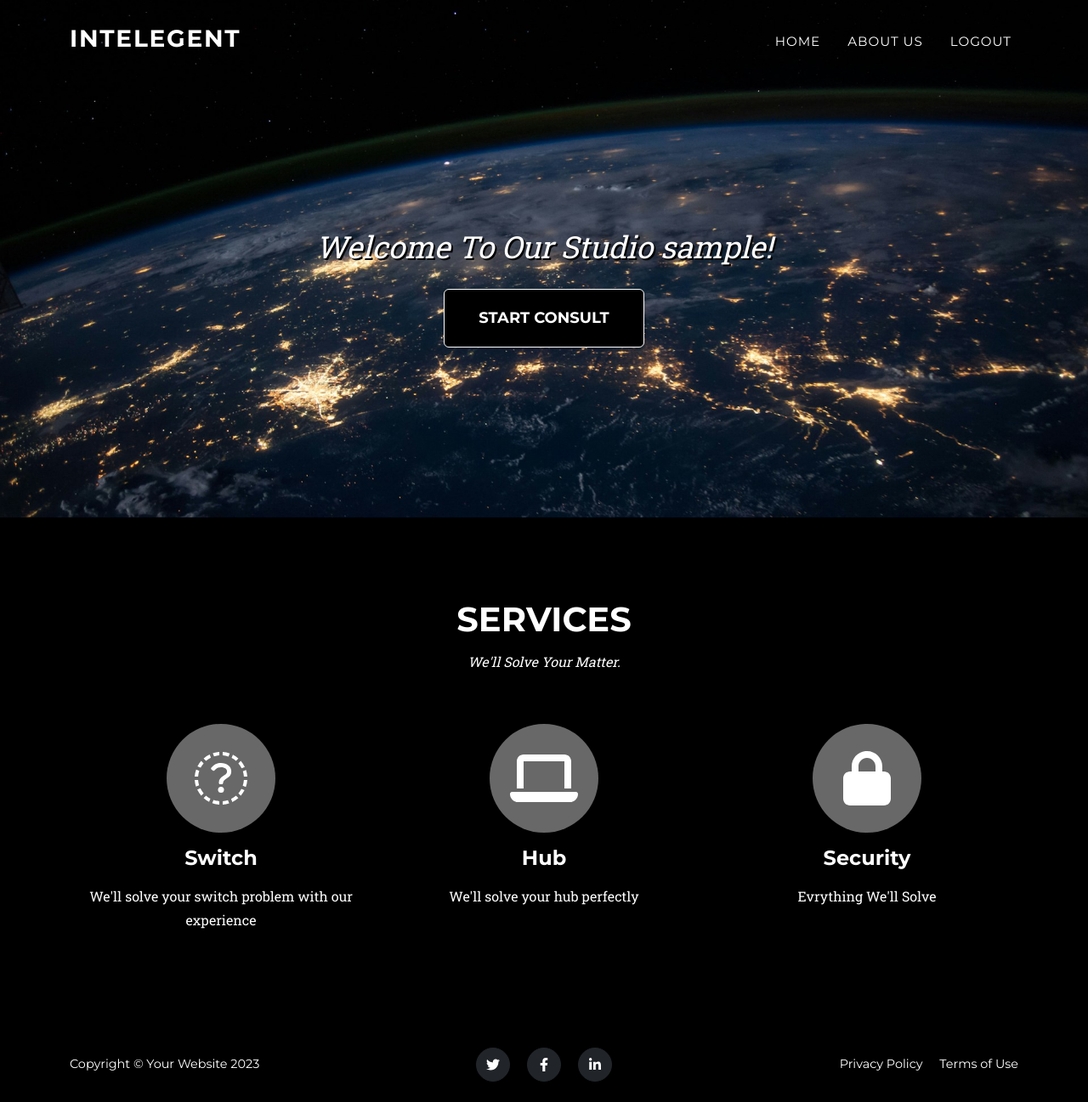
After one commit to muhhfarhann/Sistem-Pakar-Fixed, a PHP site: page /homeUser.php in a window 1280 px wide. The commit adds this page. Shown: the whole page at 85% size. Run offline with PHP 8.4, Linux system fonts and the light colour scheme; the visitor is signed in with stand-in values (Sample User, id 1); some libraries are stand-ins or nearby versions.

Commit message:
New file homeUser.php, Modified dataGejala, dataKerusakan, dataPengetahuan, dataKerusakan, function, signUP .php

```diff
--- /dev/null
+++ b/homeUser.php
@@ -0,0 +1,333 @@
+<?php
+session_start(); // Mulai sesi di awal halaman
+
+if (!isset($_SESSION['username'])) {
+    // Jika pengguna belum login, arahkan ke halaman login
+    header("Location: login.php");
+    exit;
+}
+
+$username = $_SESSION['username'];
+?>
+<!DOCTYPE html>
+<html lang="en">
+<head>
+    <meta charset="UTF-8">
+    <meta name="viewport" content="width=device-width, initial-scale=1.0">
+    <title>Home</title>
+    <!-- Feather Icons -->
+    <script src="https://unpkg.com/feather-icons"></script>
+    <!-- Font Awesome icons (free version)-->
+    <script src="https://use.fontawesome.com/releases/v6.3.0/js/all.js" crossorigin="anonymous"></script>
+    <!-- Google fonts-->
+    <link href="https://fonts.googleapis.com/css?family=Montserrat:400,700" rel="stylesheet" type="text/css" />
+    <link href="https://fonts.googleapis.com/css?family=Roboto+Slab:400,100,300,700" rel="stylesheet" type="text/css" />
+    <!-- Core theme CSS (includes Bootstrap)-->
+    <link href="css/styles.css" rel="stylesheet" />
+</head>
+<body>
+
+    <!-- Navigation-->
+    <nav class="navbar navbar-expand-lg navbar-dark fixed-top" id="mainNav">
+            <div class="container">
+                <a class="navbar-brand" href="#page-top"><h3>INTELEGENT</h3></a>
+                <button class="navbar-toggler" type="button" data-bs-toggle="collapse" data-bs-target="#navbarResponsive" aria-controls="navbarResponsive" aria-expanded="false" aria-label="Toggle navigation">
+                    <p class="text-dark">Menu<i class="fas fa-bars ms-1 text-dark"></i></p>
+                </button>
+                <div class="collapse navbar-collapse" id="navbarResponsive">
+                    <ul class="navbar-nav text-uppercase ms-auto py-4 py-lg-0">
+                        <li class="nav-item"><a class="nav-link" href="#masthead">Home</a></li>
+                        <li class="nav-item"><a class="nav-link" href="#">About Us</a></li>
+                        <li class="nav-item"><a class="nav-link" href="login.php" onclick="
+                        return confirm('Out From This Page?'); ">Logout</a></li>
+                    </ul>
+                </div>
+            </div>
+        </nav>
+        <!-- Masthead-->
+        <header class="masthead" id="masthead">
+            <div class="container">
+                <div class="masthead-subheading">Welcome To Our Studio <?= htmlspecialchars($username); ?>!</div>
+                <a class="btn btn-primary btn-xl text-uppercase" href="userPage.php">Start Consult</a>
+            </div>
+        </header>
+        <!-- Services-->
+        <section class="page-section" id="services">
+            <div class="container">
+                <div class="text-center">
+                    <h2 class="section-heading text-uppercase">Services</h2>
+                    <h3 class="section-subheading text-muted">We'll Solve Your Matter.</h3>
+                </div>
+                <div class="row text-center">
+                    <div class="col-md-4">
+                        <span class="fa-stack fa-4x">
+                            <i class="fas fa-circle fa-stack-2x text-primary"></i>
+                            <i class="fas fa-hub fa-stack-1x fa-inverse"></i>
+                        </span>
+                        <h4 class="my-3">Switch</h4>
+                        <p class="text-muted">We'll solve your switch problem with our experience</p>
+                    </div>
+                    <div class="col-md-4">
+                        <span class="fa-stack fa-4x">
+                            <i class="fas fa-circle fa-stack-2x text-primary"></i>
+                            <i class="fas fa-laptop fa-stack-1x fa-inverse"></i>
+                        </span>
+                        <h4 class="my-3">Hub</h4>
+                        <p class="text-muted">We'll solve your hub perfectly</p>
+                    </div>
+                    <div class="col-md-4">
+                        <span class="fa-stack fa-4x">
+                            <i class="fas fa-circle fa-stack-2x text-primary"></i>
+                            <i class="fas fa-lock fa-stack-1x fa-inverse"></i>
+                        </span>
+                        <h4 class="my-3">Security</h4>
+                        <p class="text-muted">Evrything We'll Solve</p>
+                    </div>
+                </div>
+            </div>
+        </section>
+        <!-- Footer-->
+        <footer class="footer py-4">
+            <div class="container">
+                <div class="row align-items-center">
+                    <div class="col-lg-4 text-lg-start">Copyright &copy; Your Website 2023</div>
+                    <div class="col-lg-4 my-3 my-lg-0">
+                        <a class="btn btn-dark btn-social mx-2" href="#!" aria-label="Twitter"><i class="fab fa-twitter"></i></a>
+                        <a class="btn btn-dark btn-social mx-2" href="#!" aria-label="Facebook"><i class="fab fa-facebook-f"></i></a>
+                        <a class="btn btn-dark btn-social mx-2" href="#!" aria-label="LinkedIn"><i class="fab fa-linkedin-in"></i></a>
+                    </div>
+                    <div class="col-lg-4 text-lg-end">
+                        <a class="link-dark text-decoration-none me-3" href="#!">Privacy Policy</a>
+                        <a class="link-dark text-decoration-none" href="#!">Terms of Use</a>
+                    </div>
+                </div>
+            </div>
+        </footer>
+        <!-- Portfolio Modals-->
+        <!-- Portfolio item 1 modal popup-->
+        <div class="portfolio-modal modal fade" id="portfolioModal1" tabindex="-1" role="dialog" aria-hidden="true">
+            <div class="modal-dialog">
+                <div class="modal-content">
+                    <div class="close-modal" data-bs-dismiss="modal"><img src="assets/img/close-icon.svg" alt="Close modal" /></div>
+                    <div class="container">
+                        <div class="row justify-content-center">
+                            <div class="col-lg-8">
+                                <div class="modal-body">
+                                    <!-- Project details-->
+                                    <h2 class="text-uppercase">Project Name</h2>
+                                    <p class="item-intro text-muted">Lorem ipsum dolor sit amet consectetur.</p>
+                                    <img class="img-fluid d-block mx-auto" src="assets/img/portfolio/1.jpg" alt="..." />
+                                    <p>Use this area to describe your project. Lorem ipsum dolor sit amet, consectetur adipisicing elit. Est blanditiis dolorem culpa incidunt minus dignissimos deserunt repellat aperiam quasi sunt officia expedita beatae cupiditate, maiores repudiandae, nostrum, reiciendis facere nemo!</p>
+                                    <ul class="list-inline">
+                                        <li>
+                                            <strong>Client:</strong>
+                                            Threads
+                                        </li>
+                                        <li>
+                                            <strong>Category:</strong>
+                                            Illustration
+                                        </li>
+                                    </ul>
+                                    <button class="btn btn-primary btn-xl text-uppercase" data-bs-dismiss="modal" type="button">
+                                        <i class="fas fa-xmark me-1"></i>
+                                        Close Project
+                                    </button>
+                                </div>
+                            </div>
+                        </div>
+                    </div>
+                </div>
+            </div>
+        </div>
+        <!-- Portfolio item 2 modal popup-->
+        <div class="portfolio-modal modal fade" id="portfolioModal2" tabindex="-1" role="dialog" aria-hidden="true">
+            <div class="modal-dialog">
+                <div class="modal-content">
+                    <div class="close-modal" data-bs-dismiss="modal"><img src="assets/img/close-icon.svg" alt="Close modal" /></div>
+                    <div class="container">
+                        <div class="row justify-content-center">
+                            <div class="col-lg-8">
+                                <div class="modal-body">
+                                    <!-- Project details-->
+                                    <h2 class="text-uppercase">Project Name</h2>
+                                    <p class="item-intro text-muted">Lorem ipsum dolor sit amet consectetur.</p>
+                                    <img class="img-fluid d-block mx-auto" src="assets/img/portfolio/2.jpg" alt="..." />
+                                    <p>Use this area to describe your project. Lorem ipsum dolor sit amet, consectetur adipisicing elit. Est blanditiis dolorem culpa incidunt minus dignissimos deserunt repellat aperiam quasi sunt officia expedita beatae cupiditate, maiores repudiandae, nostrum, reiciendis facere nemo!</p>
+                                    <ul class="list-inline">
+                                        <li>
+                                            <strong>Client:</strong>
+                                            Explore
+                                        </li>
+                                        <li>
+                                            <strong>Category:</strong>
+                                            Graphic Design
+                                        </li>
+                                    </ul>
+                                    <button class="btn btn-primary btn-xl text-uppercase" data-bs-dismiss="modal" type="button">
+                                        <i class="fas fa-xmark me-1"></i>
+                                        Close Project
+                                    </button>
+                                </div>
+                            </div>
+                        </div>
+                    </div>
+                </div>
+            </div>
+        </div>
+        <!-- Portfolio item 3 modal popup-->
+        <div class="portfolio-modal modal fade" id="portfolioModal3" tabindex="-1" role="dialog" aria-hidden="true">
+            <div class="modal-dialog">
+                <div class="modal-content">
+                    <div class="close-modal" data-bs-dismiss="modal"><img src="assets/img/close-icon.svg" alt="Close modal" /></div>
+                    <div class="container">
+                        <div class="row justify-content-center">
+                            <div class="col-lg-8">
+                                <div class="modal-body">
+                                    <!-- Project details-->
+                                    <h2 class="text-uppercase">Project Name</h2>
+                                    <p class="item-intro text-muted">Lorem ipsum dolor sit amet consectetur.</p>
+                                    <img class="img-fluid d-block mx-auto" src="assets/img/portfolio/3.jpg" alt="..." />
+                                    <p>Use this area to describe your project. Lorem ipsum dolor sit amet, consectetur adipisicing elit. Est blanditiis dolorem culpa incidunt minus dignissimos deserunt repellat aperiam quasi sunt officia expedita beatae cupiditate, maiores repudiandae, nostrum, reiciendis facere nemo!</p>
+                                    <ul class="list-inline">
+                                        <li>
+                                            <strong>Client:</strong>
+                                            Finish
+                                        </li>
+                                        <li>
+                                            <strong>Category:</strong>
+                                            Identity
+                                        </li>
+                                    </ul>
+                                    <button class="btn btn-primary btn-xl text-uppercase" data-bs-dismiss="modal" type="button">
+                                        <i class="fas fa-xmark me-1"></i>
+                                        Close Project
+                                    </button>
+                                </div>
+                            </div>
+                        </div>
+                    </div>
+                </div>
+            </div>
+        </div>
+        <!-- Portfolio item 4 modal popup-->
+        <div class="portfolio-modal modal fade" id="portfolioModal4" tabindex="-1" role="dialog" aria-hidden="true">
+            <div class="modal-dialog">
+                <div class="modal-content">
+                    <div class="close-modal" data-bs-dismiss="modal"><img src="assets/img/close-icon.svg" alt="Close modal" /></div>
+                    <div class="container">
+                        <div class="row justify-content-center">
+                            <div class="col-lg-8">
+                                <div class="modal-body">
+                                    <!-- Project details-->
+                                    <h2 class="text-uppercase">Project Name</h2>
+                                    <p class="item-intro text-muted">Lorem ipsum dolor sit amet consectetur.</p>
+                                    <img class="img-fluid d-block mx-auto" src="assets/img/portfolio/4.jpg" alt="..." />
+                                    <p>Use this area to describe your project. Lorem ipsum dolor sit amet, consectetur adipisicing elit. Est blanditiis dolorem culpa incidunt minus dignissimos deserunt repellat aperiam quasi sunt officia expedita beatae cupiditate, maiores repudiandae, nostrum, reiciendis facere nemo!</p>
+                                    <ul class="list-inline">
+                                        <li>
+                                            <strong>Client:</strong>
+                                            Lines
+                                        </li>
+                                        <li>
+                                            <strong>Category:</strong>
+                                            Branding
+                                        </li>
+                                    </ul>
+                                    <button class="btn btn-primary btn-xl text-uppercase" data-bs-dismiss="modal" type="button">
+                                        <i class="fas fa-xmark me-1"></i>
+                                        Close Project
+                                    </button>
+                                </div>
+                            </div>
+                        </div>
+                    </div>
+                </div>
+            </div>
+        </div>
+        <!-- Portfolio item 5 modal popup-->
+        <div class="portfolio-modal modal fade" id="portfolioModal5" tabindex="-1" role="dialog" aria-hidden="true">
+            <div class="modal-dialog">
+                <div class="modal-content">
+                    <div class="close-modal" data-bs-dismiss="modal"><img src="assets/img/close-icon.svg" alt="Close modal" /></div>
+                    <div class="container">
+                        <div class="row justify-content-center">
+                            <div class="col-lg-8">
+                                <div class="modal-body">
+                                    <!-- Project details-->
+                                    <h2 class="text-uppercase">Project Name</h2>
+                                    <p class="item-intro text-muted">Lorem ipsum dolor sit amet consectetur.</p>
+                                    <img class="img-fluid d-block mx-auto" src="assets/img/portfolio/5.jpg" alt="..." />
+                                    <p>Use this area to describe your project. Lorem ipsum dolor sit amet, consectetur adipisicing elit. Est blanditiis dolorem culpa incidunt minus dignissimos deserunt repellat aperiam quasi sunt officia expedita beatae cupiditate, maiores repudiandae, nostrum, reiciendis facere nemo!</p>
+                                    <ul class="list-inline">
+                                        <li>
+                                            <strong>Client:</strong>
+                                            Southwest
+                                        </li>
+                                        <li>
+                                            <strong>Category:</strong>
+                                            Website Design
+                                        </li>
+                                    </ul>
+                                    <button class="btn btn-primary btn-xl text-uppercase" data-bs-dismiss="modal" type="button">
+                                        <i class="fas fa-xmark me-1"></i>
+                                        Close Project
+                                    </button>
+                                </div>
+                            </div>
+                        </div>
+                    </div>
+                </div>
+            </div>
+        </div>
+        <!-- Portfolio item 6 modal popup-->
+        <div class="portfolio-modal modal fade" id="portfolioModal6" tabindex="-1" role="dialog" aria-hidden="true">
+            <div class="modal-dialog">
+                <div class="modal-content">
+                    <div class="close-modal" data-bs-dismiss="modal"><img src="assets/img/close-icon.svg" alt="Close modal" /></div>
+                    <div class="container">
+                        <div class="row justify-content-center">
+                            <div class="col-lg-8">
+                                <div class="modal-body">
+                                    <!-- Project details-->
+                                    <h2 class="text-uppercase">Project Name</h2>
+                                    <p class="item-intro text-muted">Lorem ipsum dolor sit amet consectetur.</p>
+                                    <img class="img-fluid d-block mx-auto" src="assets/img/portfolio/6.jpg" alt="..." />
+                                    <p>Use this area to describe your project. Lorem ipsum dolor sit amet, consectetur adipisicing elit. Est blanditiis dolorem culpa incidunt minus dignissimos deserunt repellat aperiam quasi sunt officia expedita beatae cupiditate, maiores repudiandae, nostrum, reiciendis facere nemo!</p>
+                                    <ul class="list-inline">
+                                        <li>
+                                            <strong>Client:</strong>
+                                            Window
+                                        </li>
+                                        <li>
+                                            <strong>Category:</strong>
+                                            Photography
+                                        </li>
+                                    </ul>
+                                    <button class="btn btn-primary btn-xl text-uppercase" data-bs-dismiss="modal" type="button">
+                                        <i class="fas fa-xmark me-1"></i>
+                                        Close Project
+                                    </button>
+                                </div>
+                            </div>
+                        </div>
+                    </div>
+                </div>
+            </div>
+        </div>
+
+
+<!-- Feather Icons -->
+<script>
+    feather.replace();
+</script>
+<!-- Bootstrap core JS-->
+<script src="https://cdn.jsdelivr.net/npm/bootstrap@5.2.3/dist/js/bootstrap.bundle.min.js"></script>
+<!-- Core theme JS-->
+<script src="js/scripts.js"></script>
+<!-- * * * * * * * * * * * * * * * * * * * * * * * * * * * * * * * * * * * * * * * *-->
+<!-- * *                               SB Forms JS                               * *-->
+<!-- * * Activate your form at https://startbootstrap.com/solution/contact-forms * *-->
+<!-- * * * * * * * * * * * * * * * * * * * * * * * * * * * * * * * * * * * * * * * *-->
+<script src="https://cdn.startbootstrap.com/sb-forms-latest.js"></script>
+</body>
+</html>
--- a/signUp.php
+++ b/signUp.php
@@ -3,7 +3,7 @@ require 'function.php';
 
 if ( isset($_POST["submit"]) ) {
 
-    if( insert($_POST) > 0){
+    if( signUp($_POST) > 0){
         echo"
         <script>
             alert('Success');
@@ -55,8 +55,7 @@ if ( isset($_POST["submit"]) ) {
                         <div id="emailHelp" class="form-text" style="font-style:italic;color:red;">We'll never share your email with anyone else.</div>
                     </div>
                     <div class="col-md">
-                        <label for="role" class="form-label">Role</label>
-                        <input type="text" class="form-control" id="role" style="width:50%;" name="role" required>
+                        <input type="hidden" class="form-control" id="role" style="width:50%;" name="role" value="user" required>
                     </div>
                 </div>
                 <div class="row-md">
```
Also changed, not shown: css/dataP.css (+10 -0 lines), dataGejala.php (+4 -4 lines), dataKerusakan.php (+32 -9 lines), dataPengetahuan.php (+18 -35 lines), function.php (+9 -5 lines), jsc/index.js (+8 -6 lines).
